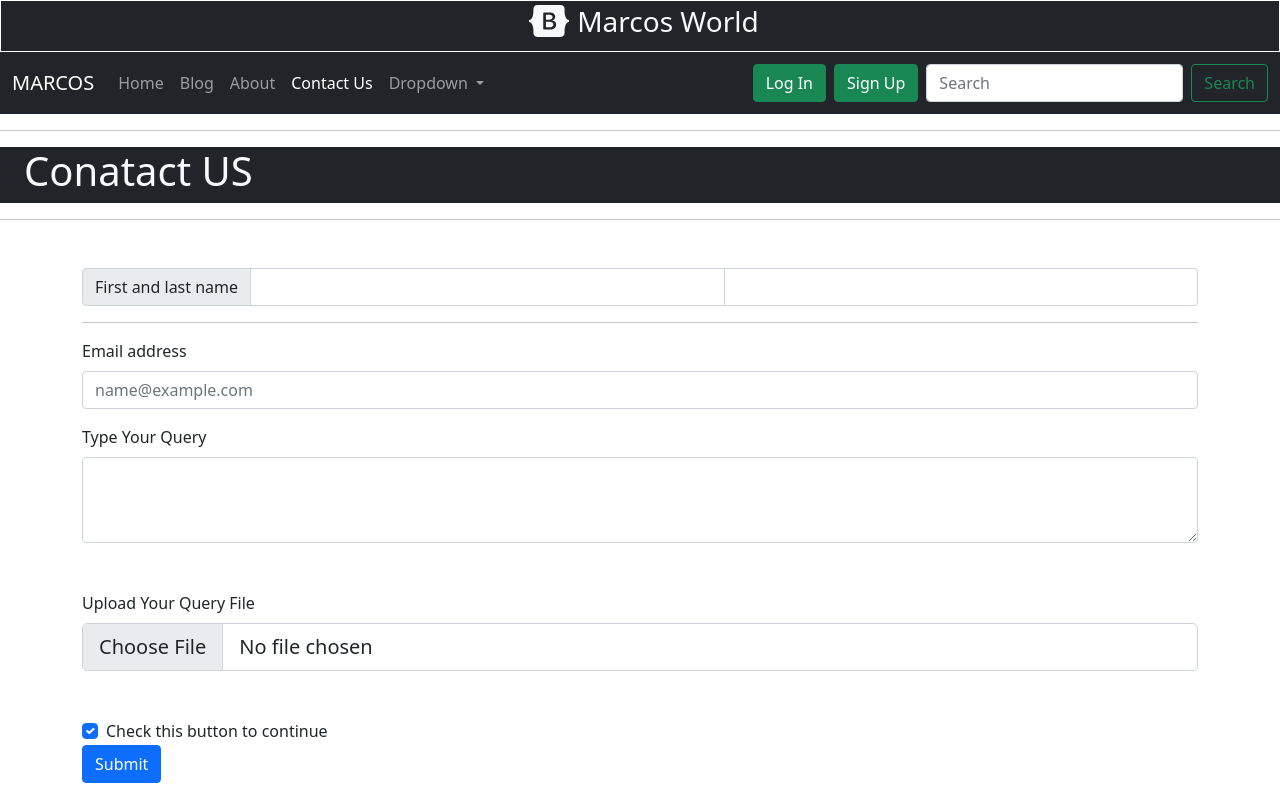
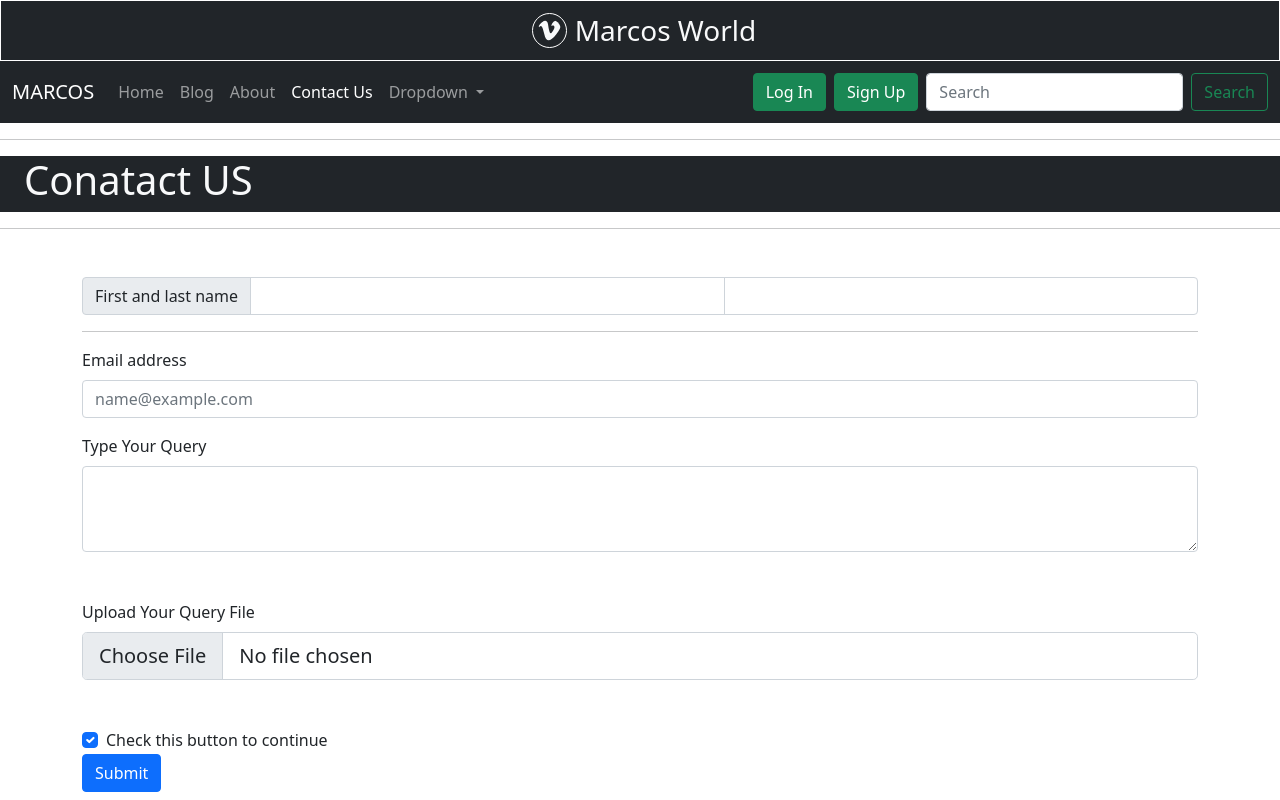
Before and after one commit to VishalKohal/marcosboot.github.io, a plain HTML site: page contact.html in a window 1280 px wide. Shown: the top 800 px of the page. Drawn offline with nearby package versions, Linux system fonts and the light colour scheme.

Commit message:
marcosboot

```diff
--- a/contact.html
+++ b/contact.html
@@ -14,16 +14,21 @@
 </head>
 
 <body>
+  <!-- HEADER -->
   <div class="bg-dark " style="border: 1px solid white;">
 
     <header class="py-1 text-light">
-      <h3 class=" d-flex justify-content-center">
-        <svg class="mx-2" xmlns="http://www.w3.org/2000/svg" width="40" height="32" class="d-block my-1"
+
+      <h3 class=" d-flex justify-content-center align-items-center my-2">
+        <!-- <svg class="mx-2" xmlns="http://www.w3.org/2000/svg" width="40" height="32" class="d-block my-1"
           viewBox="0 0 118 94" role="img">
           <path fill-rule="evenodd" clip-rule="evenodd"
             d="M24.509 0c-6.733 0-11.715 5.893-11.492 12.284.214 6.14-.064 14.092-2.066 20.577C8.943 39.365 5.547 43.485 0 44.014v5.972c5.547.529 8.943 4.649 10.951 11.153 2.002 6.485 2.28 14.437 2.066 20.577C12.794 88.106 17.776 94 24.51 94H93.5c6.733 0 11.714-5.893 11.491-12.284-.214-6.14.064-14.092 2.066-20.577 2.009-6.504 5.396-10.624 10.943-11.153v-5.972c-5.547-.529-8.934-4.649-10.943-11.153-2.002-6.484-2.28-14.437-2.066-20.577C105.214 5.894 100.233 0 93.5 0H24.508zM80 57.863C80 66.663 73.436 72 62.543 72H44a2 2 0 01-2-2V24a2 2 0 012-2h18.437c9.083 0 15.044 4.92 15.044 12.474 0 5.302-4.01 10.049-9.119 10.88v.277C75.317 46.394 80 51.21 80 57.863zM60.521 28.34H49.948v14.934h8.905c6.884 0 10.68-2.772 10.68-7.727 0-4.643-3.264-7.207-9.012-7.207zM49.948 49.2v16.458H60.91c7.167 0 10.964-2.876 10.964-8.281 0-5.406-3.903-8.178-11.425-8.178H49.948z"
             fill="currentColor">
           </path>
+        </svg> -->
+        <svg xmlns="http://www.w3.org/2000/svg" width="35" height="35" fill="currentColor" class="bi bi-vimeo mx-2" style="border: 1px solid white; border-radius:50px; padding:5px" viewBox="0 0 16 16">
+          <path d="M15.992 4.204c-.071 1.556-1.158 3.687-3.262 6.393-2.175 2.829-4.016 4.243-5.522 4.243-.933 0-1.722-.861-2.367-2.583L3.55 7.523C3.07 5.8 2.556 4.94 2.007 4.94c-.118 0-.537.253-1.254.754L0 4.724a209.56 209.56 0 0 0 2.334-2.081c1.054-.91 1.845-1.388 2.373-1.437 1.243-.123 2.01.728 2.298 2.553.31 1.968.526 3.19.646 3.666.36 1.631.756 2.446 1.186 2.445.334 0 .836-.53 1.508-1.587.671-1.058 1.03-1.863 1.077-2.415.096-.913-.263-1.37-1.077-1.37a3.022 3.022 0 0 0-1.185.261c.789-2.573 2.291-3.825 4.508-3.756 1.644.05 2.419 1.117 2.324 3.2z"/>
         </svg>
         Marcos World
       </h3>
```
